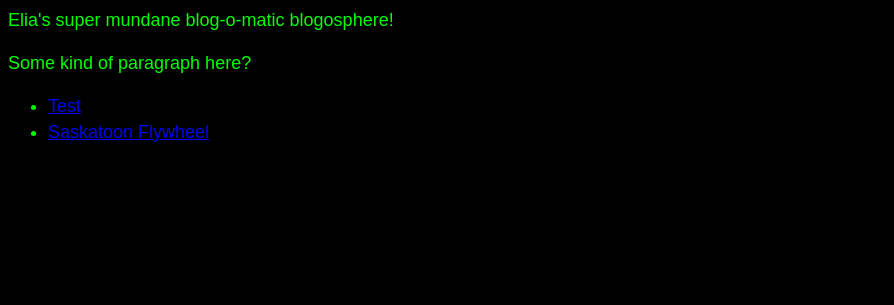
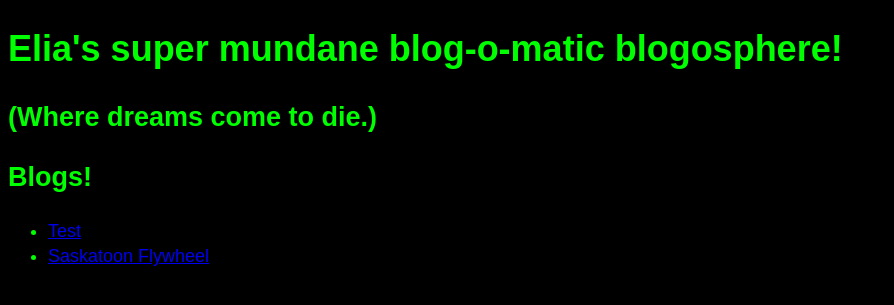
Before and after one commit to EliaTarasoff/EliaTarasoff.github.io, a Jekyll site: the page built from index.html, in a window 1280 px wide. Shown: the top 305 px of the page, without its empty margins (0-894 px from the left). Built offline with Jekyll 4.4.1, drawn with Linux system fonts in a browser that asks for light colours.

Commit message:
Update index.html

```diff
--- a/index.html
+++ b/index.html
@@ -1,13 +1,14 @@
 ---
 layout: default
 ---
+<h1 class="blog-title">
+    Elia's super mundane blog-o-matic blogosphere!
+</h1>
+<h2 class="blog-subtitle">
+    (Where dreams come to die.)
+</h2>
 <section>
-    Elia's super mundane blog-o-matic blogosphere!
-    <p>
-        Some kind of paragraph here?
-    </p>
-</section>
-<section>
+    <h1>Blogs!</h1>
     <ul>
         {% for post in site.posts %}
             <li>
```
